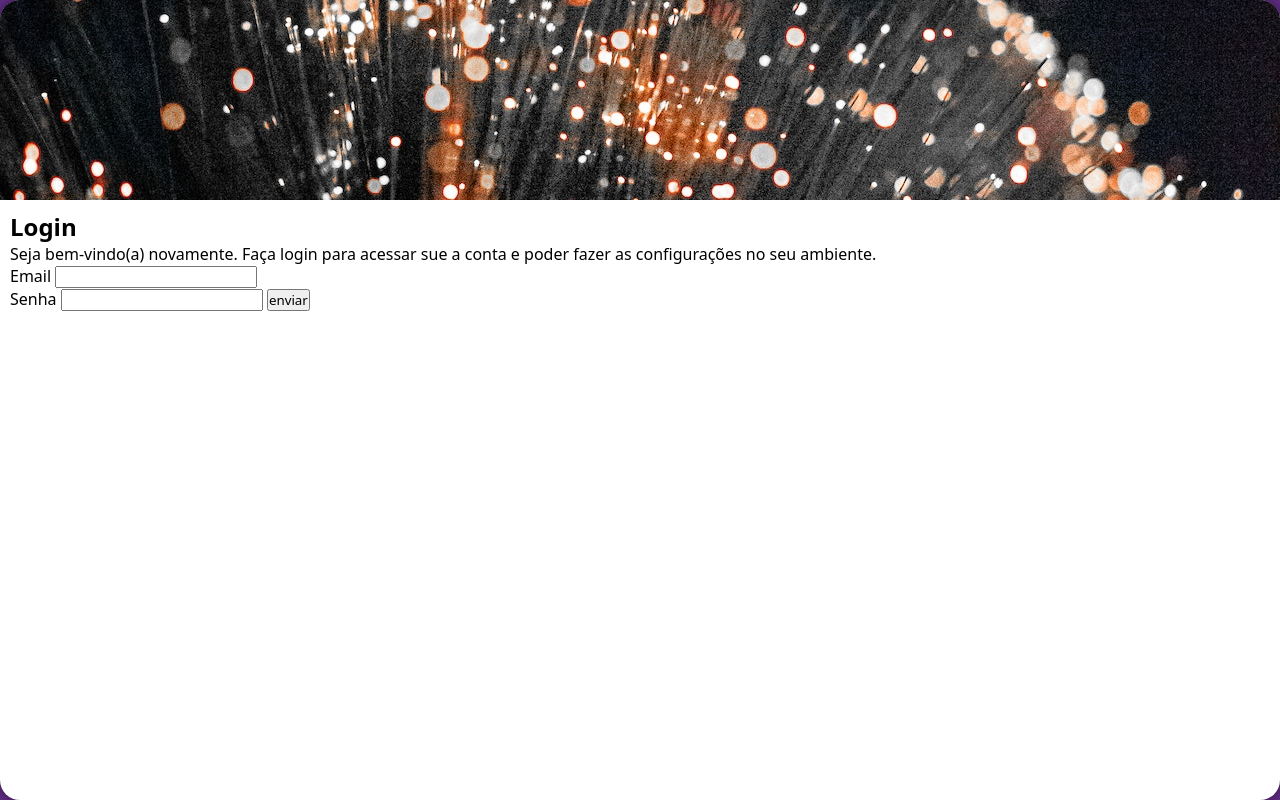
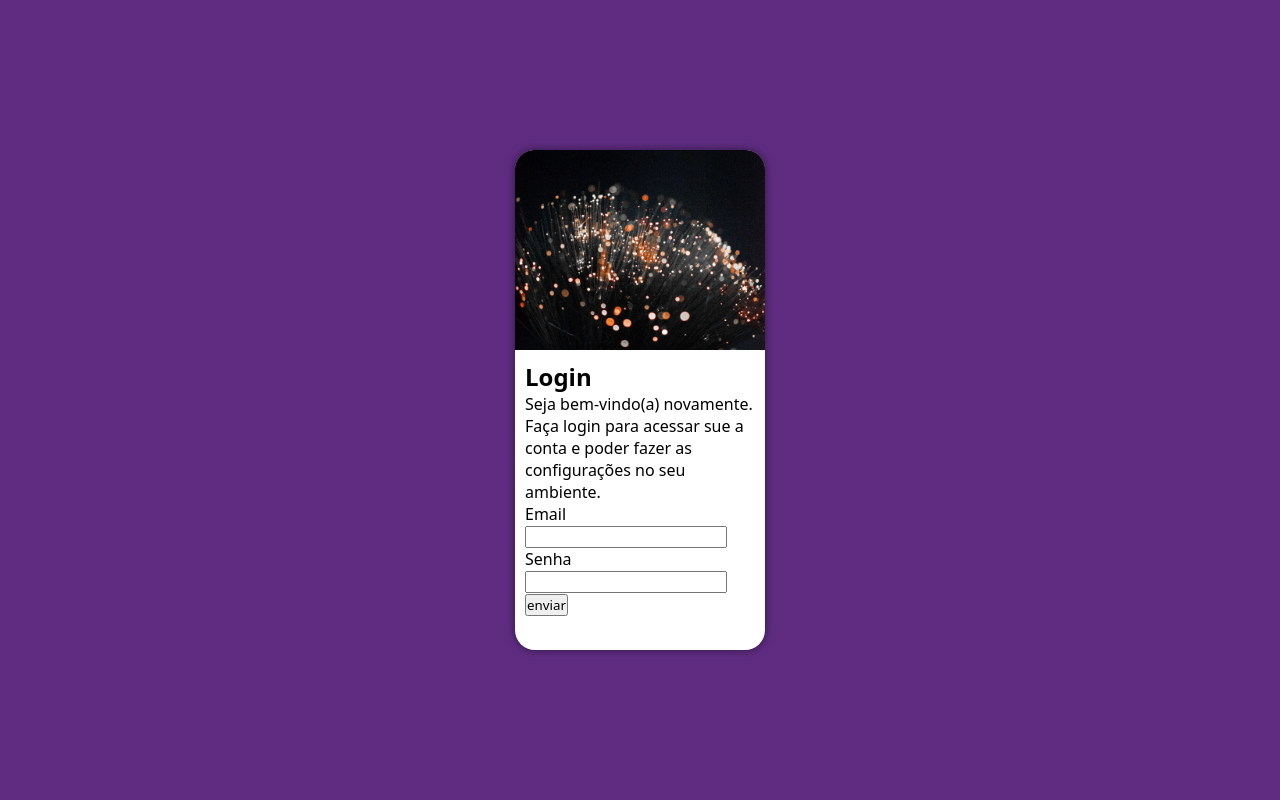
Before and after one commit to ronisantos77/projeto-login, a plain HTML site: page index.html in a window 1280 px wide. Drawn offline with Linux system fonts and the light colour scheme.

Commit message:
update tela der login

```diff
--- a/estilos/style.css
+++ b/estilos/style.css
@@ -33,8 +33,8 @@ section#login {
     overflow: hidden;
 
     background-color: white;
-    height: 100vh;
-    width: 100vw;
+    height: 500px;
+    width: 250px;
     border-radius: 20px;
     box-shadow: 0px 0px 10px rgba(0, 0, 0, 0.5);
 }
```
